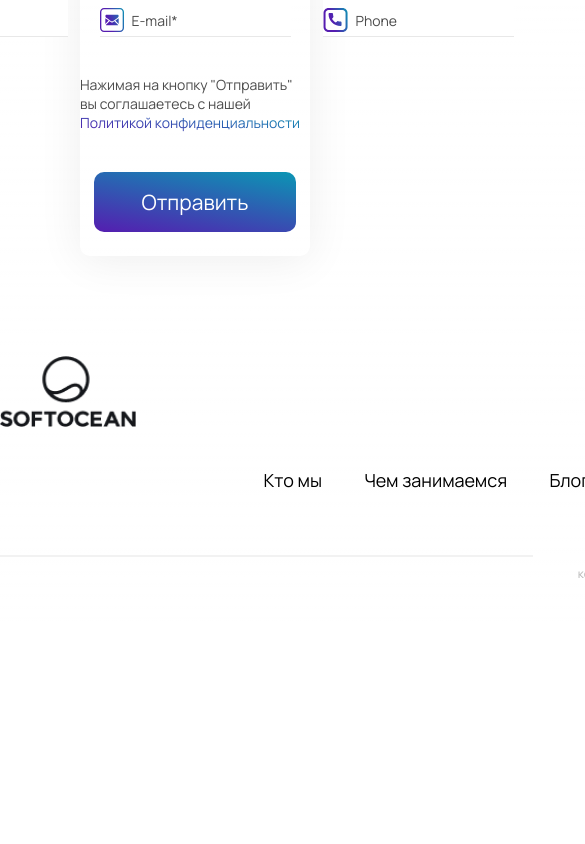
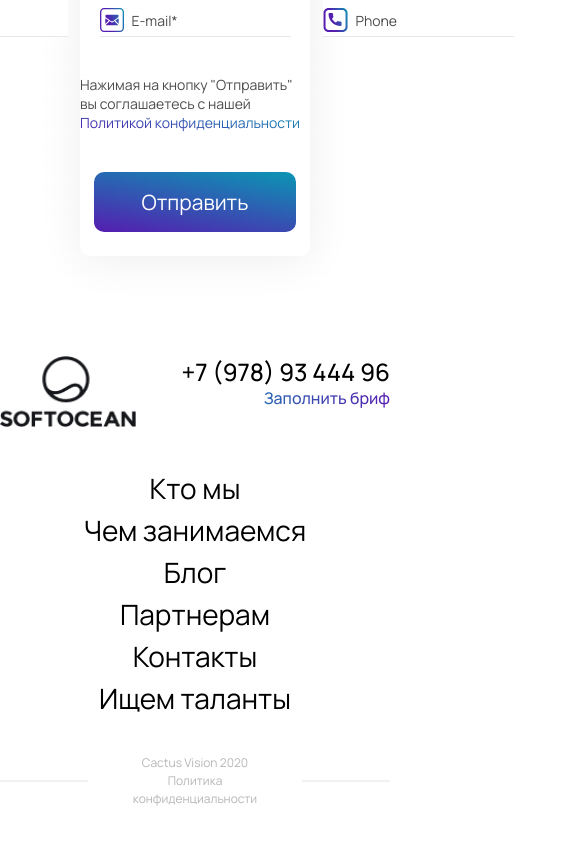
Before and after one commit to Softocean/softocean_landing, a Next.js app: page / in a window 390 px wide. Shown: the part 2316-3160 px from the top of the page, 585 px wide, since content can reach past the window. Before the commit the page ends 2939 px from the top, so only its background shows below. Built offline with nearby package versions, Linux system fonts and the light colour scheme.

Commit message:
refactor: fix adaptive footer

```diff
--- a/src/components/footer/index.tsx
+++ b/src/components/footer/index.tsx
@@ -1,68 +1,87 @@
 import React from 'react';
-import logo from '../../../assets/logo-footer.png';
 import Image from 'next/image';
 import Link from 'next/link';
-
+import logo from '../../../assets/logo-footer.png';
 
 function Footer() {
   return (
     <div className="mx-auto mt-[32px] flex w-fit flex-col">
-            <div className="mx-auto flex justify-between w-[1280px]">
+      <div className="mx-auto flex justify-between w-[390px] xl:w-[1280px] lg:w-[950px] ">
         <Image
           src={logo}
-                    alt='логотип'
+          alt="логотип"
           width={136}
           height={68}
-                    blurDataURL=''
           className="ease-in duration-300 hover:opacity-50"
         />
         <div className="flex-column justify-end">
-                    <p className="text-[24px] font-medium
-                                    leading-[32px] hover:opacity-50">+7 (978) 93 444 96</p>
-                    <Link href="/brif" className="flex justify-end text-[16px] font-medium
+          <p
+            className="text-[24px] font-medium
+                                    leading-[32px] hover:opacity-50">
+            +7 (978) 93 444 96
+          </p>
+          <Link
+            href="/brif"
+            className="flex justify-end text-[16px] font-medium
                                     leading-[21px] bg-clip-text text-transparent
                                     bg-gradient-to-r from-[#0B96B4] to-[#551DB0] hover:opacity-50">
             Заполнить бриф
           </Link>
         </div>
       </div>
-            <div className="w-[795px] flex justify-around align-center mx-auto mt-10">
-                <Link href="/" className="text-[18px] ease-in duration-300 font-normal
+      <div className="w-[380px] flex justify-around items-center mx-auto mt-10 flex-col md:flex-row md:w-[640px] lg:w-[790px]">
+        <Link
+          href="/"
+          className="text-[28px] md:text-[18px] ease-in duration-300 font-normal
                                          text-black hover:opacity-50">
           Кто мы
         </Link>
-                <Link href="/" className="text-[18px] ease-in duration-300 font-normal
+        <Link
+          href="/"
+          className="text-[28px] md:text-[18px] ease-in duration-300 font-normal
                                         text-black hover:opacity-50">
           Чем занимаемся
         </Link>
-                <Link href="/blog" className="text-[18px] ease-in duration-300 font-normal
+        <Link
+          href="/blog"
+          className="text-[28px] md:text-[18px] ease-in duration-300 font-normal
                                             text-black hover:opacity-50">
           Блог
         </Link>
-                <Link href="/" className="text-[18px] ease-in duration-300 font-normal
+        <Link
+          href="/"
+          className="text-[28px] md:text-[18px] ease-in duration-300 font-normal
                                          text-black hover:opacity-50">
           Партнерам
         </Link>
-                <Link href="/contacts" className="text-[18px] ease-in duration-300 font-normal
+        <Link
+          href="/contacts"
+          className="text-[28px] md:text-[18px] ease-in duration-300 font-normal
                                                 text-black hover:opacity-50">
           Контакты
         </Link>
-                <Link href="/" className="text-[18px] ease-in duration-300 font-normal
+        <Link
+          href="/"
+          className="text-[28px] md:text-[18px] ease-in duration-300 font-normal
                                         text-black hover:opacity-50">
           Ищем таланты
         </Link>
       </div>
       <div className="w-full flex flex-row justify-center items-center gap-[45px] mt-[35px]">
-                <div className="w-full border-b-2 border-b-[#E5E5E580]
-                                 hover:border-black ease-in duration-300 " />
-                <div className="text-center w-[182px] text-[12px]
+        <div
+          className="w-full border-b-2 border-b-[#E5E5E580]
+                                 hover:border-black ease-in duration-300 "
+        />
+        <div
+          className="text-center w-[182px] text-[12px]
                                      font-normal flex flex-col justify-center text-[#B6B6B6]
                                      ease-in duration-300 hover:text-black">
-                    Cactus Vision 2020
-                    Политика конфиденциальности
+          Cactus Vision 2020 Политика конфиденциальности
         </div>
-                <div className="w-full border-b-2 border-b-[#E5E5E580]
-                                hover:border-black ease-in duration-300 " />
+        <div
+          className="w-full border-b-2 border-b-[#E5E5E580]
+                                hover:border-black ease-in duration-300 "
+        />
       </div>
     </div>
   );
```
Lines whose indentation alone changed are shown as unchanged.
